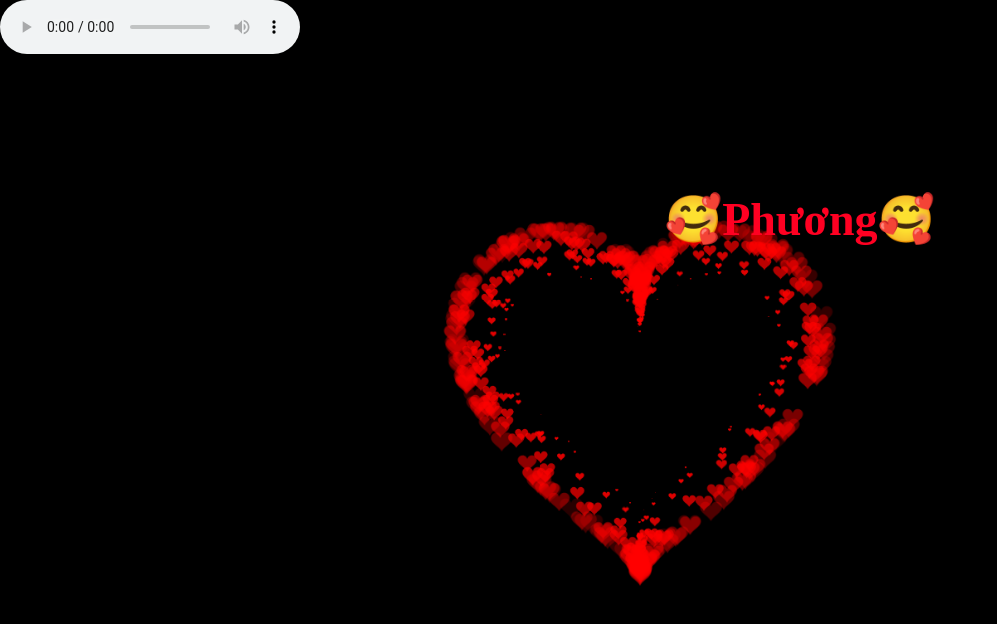
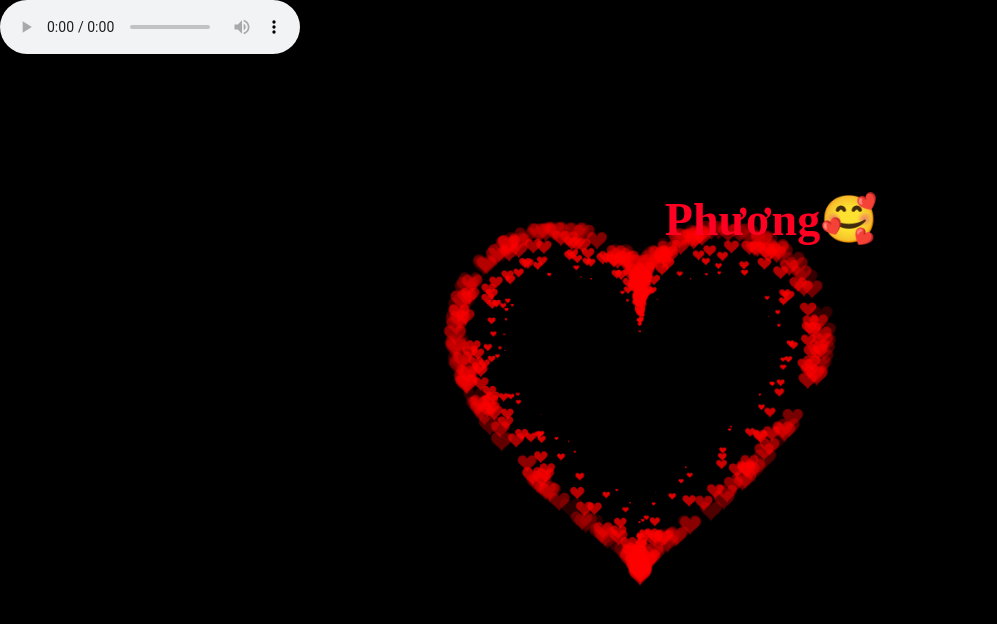
Before and after one commit to ngocloi1/Love, a website: page index.html in a window 1280 px wide. Shown: the whole page, without its empty margins (0-997 px from the left). Drawn offline with Linux system fonts and the light colour scheme.

Commit message:
Update index.html

```diff
--- a/index.html
+++ b/index.html
@@ -91,7 +91,7 @@ h1 {
  <BODY>
 
     <div class="b">
-      <h1 class="T"> 🥰Phương🥰 </h1>
+      <h1 class="T"> Phương🥰 </h1>
   <canvas id="pinkboard"></canvas>
   <script src="main.js"></script>
   </div>
```
